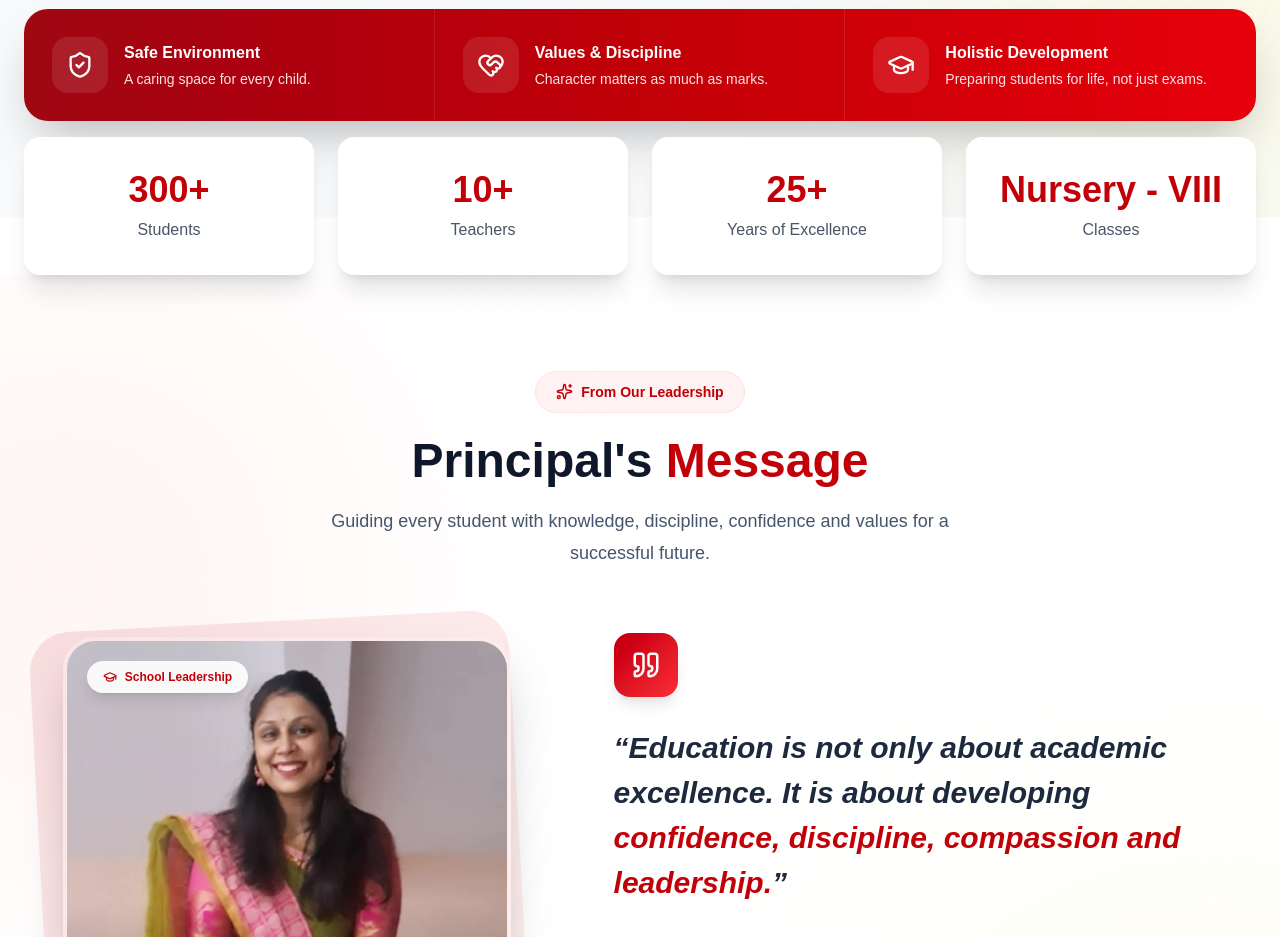
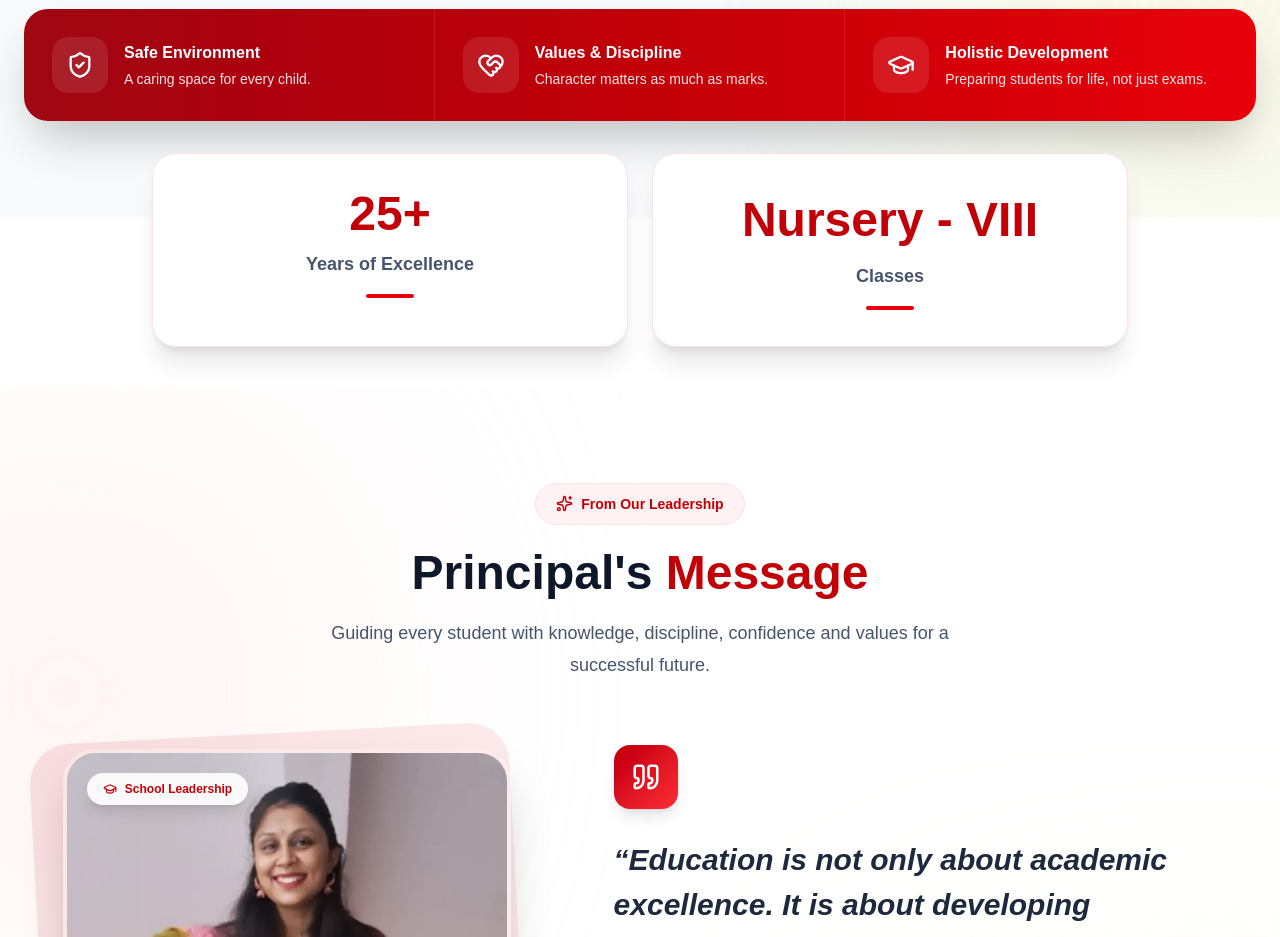
Before and after one commit to Prasoon-Parashar/bright-bal-public-school, a Next.js app: page / in a window 1280 px wide. Shown: the part 3260-4197 px from the top of the page. Built offline with nearby package versions, Linux system fonts and the light colour scheme; no server answers; the database is empty.

Commit message:
Simplify homepage stats

```diff
--- a/components/home/Stats.tsx
+++ b/components/home/Stats.tsx
@@ -1,46 +1,36 @@
-import Counter from "../ui/Counter";
-
 export default function Stats() {
   return (
-    <section className="-mt-20 relative z-20">
-      <div className="max-w-7xl mx-auto px-6">
+    <section className="relative z-20 -mt-12 pb-10 sm:-mt-16">
+      <div className="mx-auto max-w-5xl px-5 sm:px-6">
+        <div className="grid grid-cols-1 gap-5 sm:grid-cols-2 sm:gap-6">
 
-        <div className="grid grid-cols-2 md:grid-cols-4 gap-6">
+          {/* Years of Excellence */}
+          <div className="group rounded-3xl border border-red-100 bg-white p-7 text-center shadow-xl shadow-slate-900/10 transition-all duration-300 hover:-translate-y-2 hover:shadow-2xl sm:p-9">
+            <h2 className="text-4xl font-extrabold leading-none text-red-700 sm:text-5xl">
+              25+
+            </h2>
 
-          <div className="bg-white dark:bg-gray-800 rounded-2xl shadow-xl dark:shadow-gray-900/30 border border-transparent dark:border-gray-700 p-8 text-center transition-all duration-300 hover:-translate-y-2 hover:shadow-2xl">
-            <Counter end={300} suffix="+" />
-            <p className="mt-2 text-gray-600 dark:text-gray-300 transition-colors duration-300">
-              Students
+            <p className="mt-3 text-base font-semibold text-slate-600 sm:text-lg">
+              Years of Excellence
             </p>
+
+            <div className="mx-auto mt-4 h-1 w-12 rounded-full bg-red-600 transition-all duration-300 group-hover:w-20" />
           </div>
 
-          <div className="bg-white dark:bg-gray-800 rounded-2xl shadow-xl dark:shadow-gray-900/30 border border-transparent dark:border-gray-700 p-8 text-center transition-all duration-300 hover:-translate-y-2 hover:shadow-2xl">
-            <Counter end={10} suffix="+" />
-            <p className="mt-2 text-gray-600 dark:text-gray-300 transition-colors duration-300">
-              Teachers
+          {/* Classes */}
+          <div className="group rounded-3xl border border-red-100 bg-white p-7 text-center shadow-xl shadow-slate-900/10 transition-all duration-300 hover:-translate-y-2 hover:shadow-2xl sm:p-9">
+            <h2 className="text-3xl font-extrabold leading-tight text-red-700 sm:text-5xl">
+              Nursery - VIII
+            </h2>
+
+            <p className="mt-3 text-base font-semibold text-slate-600 sm:text-lg">
+              Classes
             </p>
+
+            <div className="mx-auto mt-4 h-1 w-12 rounded-full bg-red-600 transition-all duration-300 group-hover:w-20" />
           </div>
 
-          <div className="bg-white dark:bg-gray-800 rounded-2xl shadow-xl dark:shadow-gray-900/30 border border-transparent dark:border-gray-700 p-8 text-center transition-all duration-300 hover:-translate-y-2 hover:shadow-2xl">
-            <h2 className="text-4xl font-bold text-red-700 dark:text-red-400 transition-colors duration-300">
-              25+
-            </h2>
-            <p className="mt-2 text-gray-600 dark:text-gray-300 transition-colors duration-300">
-              Years of Excellence
-            </p>
-          </div>
-
-          <div className="bg-white dark:bg-gray-800 rounded-2xl shadow-xl dark:shadow-gray-900/30 border border-transparent dark:border-gray-700 p-8 text-center transition-all duration-300 hover:-translate-y-2 hover:shadow-2xl">
-  <h2 className="text-4xl font-bold text-red-700 dark:text-red-400 transition-colors duration-300">
-    Nursery - VIII
-  </h2>
-  <p className="mt-2 text-gray-600 dark:text-gray-300 transition-colors duration-300">
-    Classes
-  </p>
-</div>
-
         </div>
-
       </div>
     </section>
   );
```
